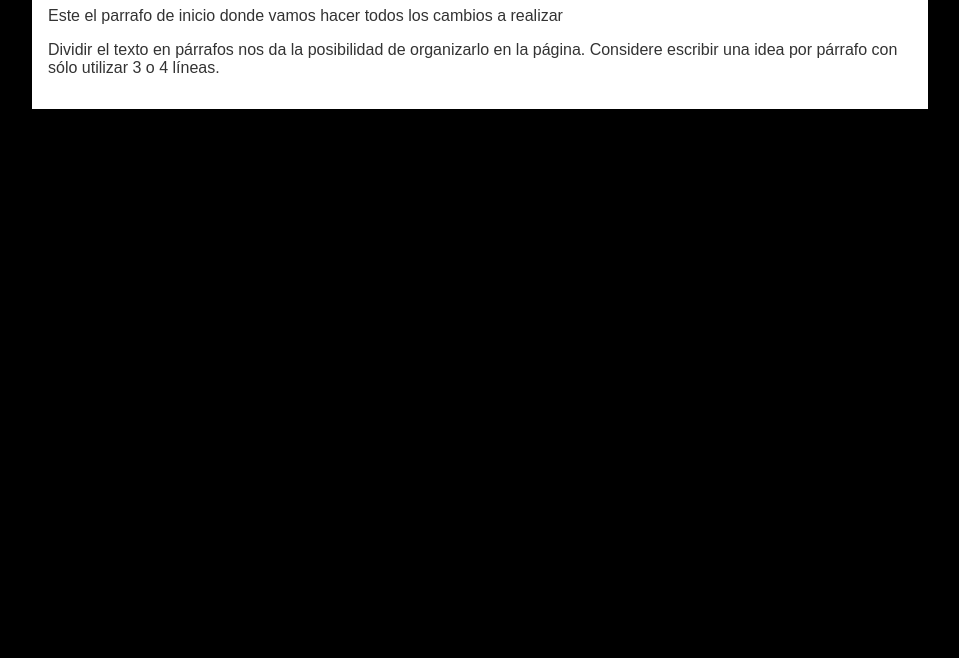
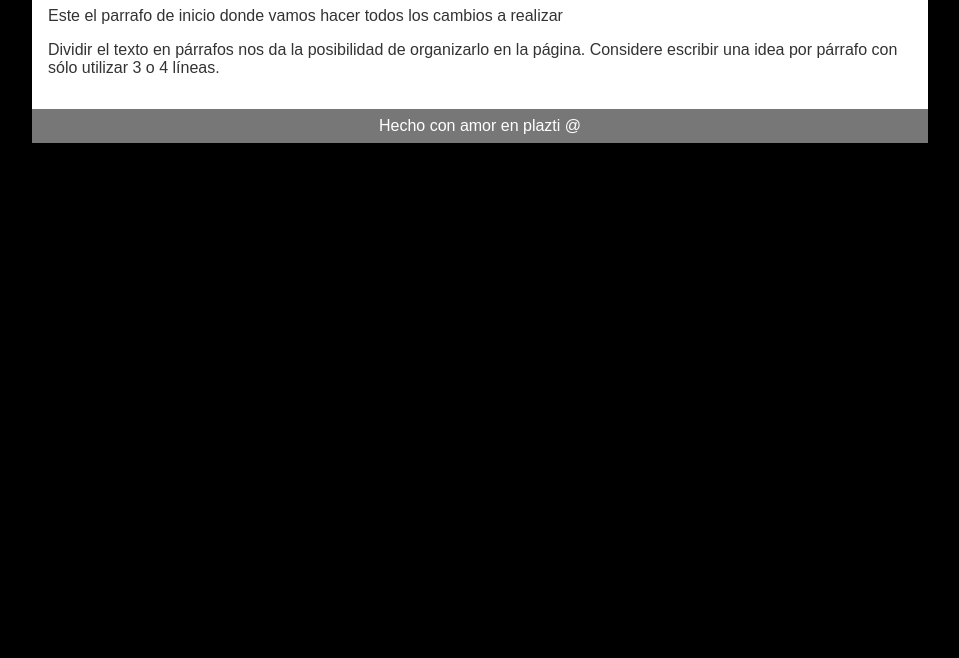
Before and after one commit to edw11leon/hyperblog, a plain HTML site: page index.html in a window 1280 px wide. Shown: the part 142-800 px from the top of the page, without its empty margins (160-1119 px from the left). Drawn offline with Linux system fonts and the light colour scheme.

Commit message:
se Realizo el pie de pagina

```diff
--- a/css/estilo.css
+++ b/css/estilo.css
@@ -46,3 +46,10 @@ body
     background: white;
     padding: 1em;
 }
+
+#footer {
+    background:  #777;
+    color: white;
+    text-align: center;
+    padding: 0.5em;
+}
--- a/index.html
+++ b/index.html
@@ -18,6 +18,9 @@
             <p>Este el parrafo de inicio  donde vamos hacer todos los cambios a realizar </p>
             <p>Dividir el texto en párrafos nos da la posibilidad de organizarlo en la página. Considere escribir una idea por párrafo con sólo utilizar 3 o 4 líneas.</p>
         </div>
+            <div id="footer">
+                Hecho con amor en plazti @
+            </div>
     </div>
 </body>
 </html>
```
